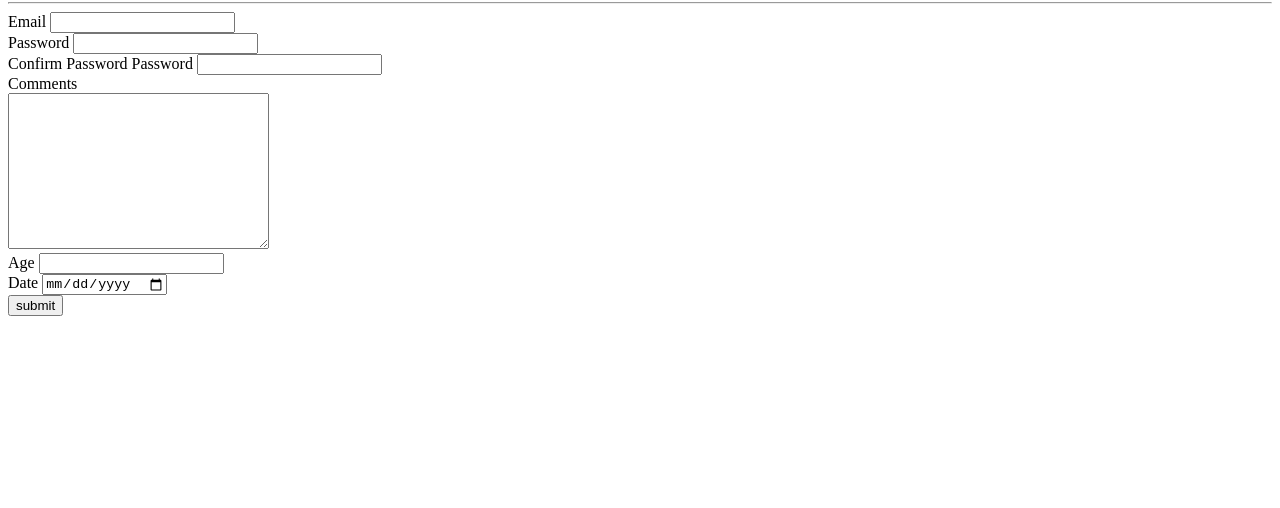
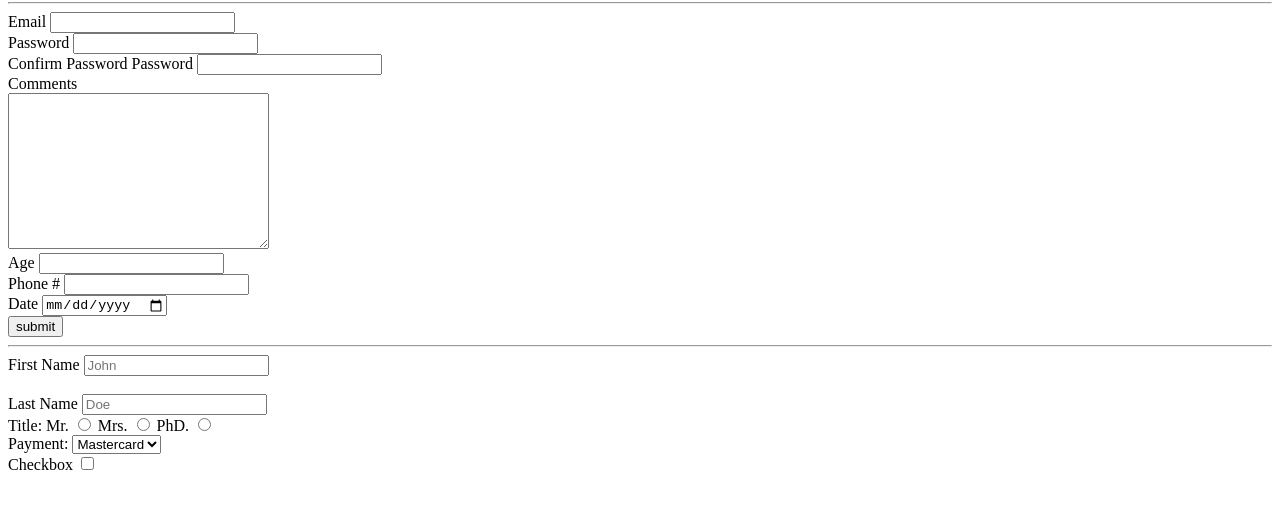
Before and after one commit to averyjkane/First-HTML, a plain HTML site: page login.html in a window 1280 px wide. Shown: the part 78-586 px from the top of the page. Drawn offline with Linux system fonts and the light colour scheme.

Commit message:
added more input types

```diff
--- a/login.html
+++ b/login.html
@@ -35,10 +35,44 @@
             <input type="number" />
         </div>
         <div>
+            <label for="phone">Phone #</label>
+            <input type="tel">
+        </div>
+        <div>
             <label> Date </label>
             <input type="date" />
         </div>
         <button>submit</button>
+        <hr>
+        <div>
+            <label for="fname">First Name</label>
+            <input type="text" id="fname" name="fname" placeholder="John">
+        </div>
+        <br>
+        <div>
+            <label for="lname">Last Name</label>
+            <input type="text" placeholder="Doe">
+        </div>
+        <div>
+            <label for="title">Title:</label>
+
+            <label>Mr.</label>
+            <input type="radio" id="Mr." value="Mr.">
+            <label>Mrs.</label id="Mrs." value="Mrs.">
+            <input type="radio">
+            <label>PhD.</label id=""PhD. value="PhD.">
+            <input type="radio">
+        </div>
+        <div>
+            <label for="payment">Payment:</label>
+            <select id="payment" name="payment" >
+                <option value="Mastercard">Mastercard</option>
+                <option value="Discover">Discover</option>
+                <option value="Visa">Visa</option>
+            </select>
+        </div>
+        <label for="checkbox">Checkbox</label>
+        <input type="checkbox">
     </form>
     <!--span = adds markup to text or portion of a doc-->
     <!-- div = defines a division of a document-->
```
